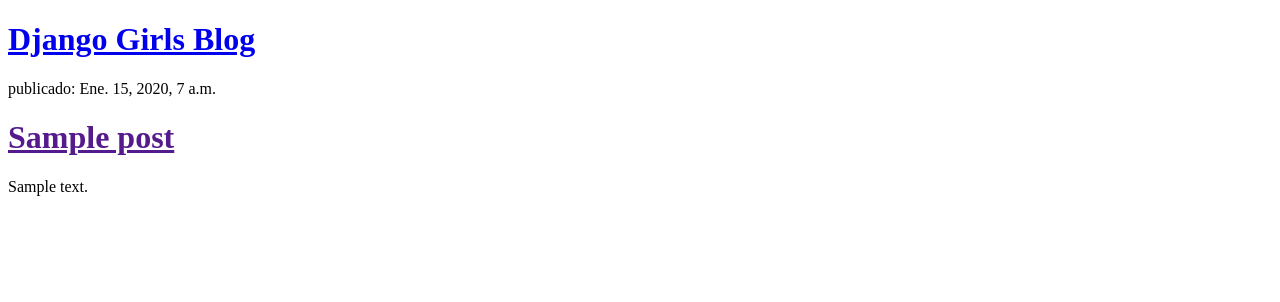
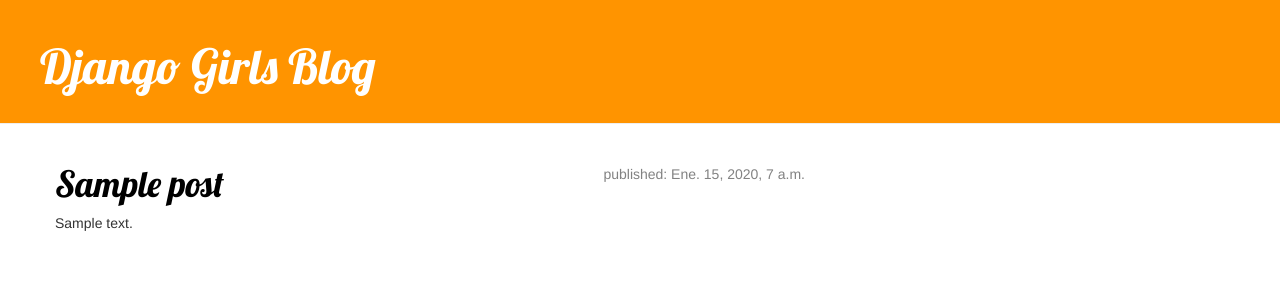
Before and after one commit to AntonioMartinFranco/my-first-blog, a Django app: template blog/templates/blog/post_list.html in a window 1280 px wide. Shown: the top 302 px of the page. Run offline with Django 3.2, Linux system fonts and the light colour scheme; the template is opened without the code that fills it: values that come from a table or form of the project are taken from there, others are empty; tables that the repository leaves empty hold one stand-in row (values such as "Sample post"); some libraries are stand-ins or nearby versions.

Commit message:
Añadido css

```diff
--- /dev/null
+++ b/blog/static/css/blog.css
@@ -0,0 +1,47 @@
+.page-header {
+    background-color: #ff9400;
+    margin-top: 0;
+    padding: 20px 20px 20px 40px;
+}
+
+.page-header h1, .page-header h1 a, .page-header h1 a:visited, .page-header h1 a:active {
+    color: #ffffff;
+    font-size: 36pt;
+    text-decoration: none;
+}
+
+.content {
+    margin-left: 40px;
+}
+
+h1, h2, h3, h4 {
+    font-family: 'Lobster', cursive;
+}
+
+.date {
+    float: right;
+    color: #828282;
+}
+
+.save {
+    float: right;
+}
+
+.post-form textarea, .post-form input {
+    width: 100%;
+}
+
+.top-menu, .top-menu:hover, .top-menu:visited {
+    color: #ffffff;
+    float: right;
+    font-size: 26pt;
+    margin-right: 20px;
+}
+
+.post {
+    margin-bottom: 70px;
+}
+
+.post h1 a, .post h1 a:visited {
+    color: #000000;
+}
--- a/blog/templates/blog/post_list.html
+++ b/blog/templates/blog/post_list.html
@@ -1,17 +1,34 @@
+{% load static %}
 <!DOCTYPE html>
 <html lang="es">
 <head>
+    <link rel="stylesheet" href="//maxcdn.bootstrapcdn.com/bootstrap/3.2.0/css/bootstrap.min.css">
+    <link rel="stylesheet" href="//maxcdn.bootstrapcdn.com/bootstrap/3.2.0/css/bootstrap-theme.min.css">
+    <link rel="stylesheet" href="{% static 'css/blog.css' %}">
+    <link href="//fonts.googleapis.com/css?family=Lobster&subset=latin,latin-ext" rel="stylesheet" type="text/css">
     <meta charset="UTF-8">
     <meta name="viewport" content="width=device-width, initial-scale=1.0">
     <meta http-equiv="X-UA-Compatible" content="ie=edge">
     <title>Django Girls Blog</title>
 </head>
 <body>
-    <div><h1><a href="/">Django Girls Blog</a></h1></div>
-    {% for post in posts %}
-    <div><p>publicado: {{ post.published_date }}</p>
-    <h1><a href="">{{ post.title }}</a></h1>
-    <p>{{ post.text|linebreaksbr }}</p></div> {% endfor %}
-
+    <div class="page-header">
+        <h1><a href="/">Django Girls Blog</a></h1>
+    </div>
+    <div class="content container">
+            <div class="row">
+                <div class="col-md-8">
+                    {% for post in posts %}
+                        <div class="post">
+                            <div class="date">
+                                <p>published: {{ post.published_date }}</p>
+                            </div>
+                            <h1><a href="">{{ post.title }}</a></h1>
+                            <p>{{ post.text|linebreaksbr }}</p>
+                        </div>
+                    {% endfor %}
+                </div>
+            </div>
+        </div>
 </body>
 </html>
```
